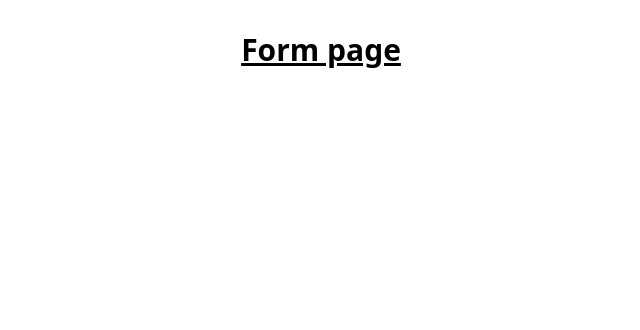
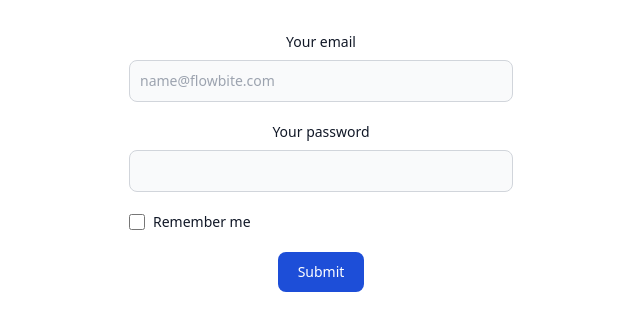
Before and after one commit to Asim-7/react-concepts, a React (Vite) app: page /form in a window 1280 px wide. Shown: the top 330 px of the page, without its empty margins (319-959 px from the left). Built offline with nearby package versions, Linux system fonts and the light colour scheme.

Commit message:
Form added

```diff
--- a/src/pages/Form.jsx
+++ b/src/pages/Form.jsx
@@ -1,7 +1,76 @@
-import React from "react";
+import React, { useState } from "react";
 
 function Form() {
-  return <h1 className="text-3xl font-bold underline">Form page</h1>;
+  const [user, setUser] = useState({ email: "", password: "" });
+  console.log(user);
+
+  const handleChange = (e) => {
+    setUser((prev) => ({
+      ...prev,
+      [e.target.name]: e.target.value,
+    }));
+  };
+
+  return (
+    <form class="max-w-sm mx-auto">
+      <div class="mb-5">
+        <label
+          for="email"
+          class="block mb-2 text-sm font-medium text-gray-900 dark:text-white"
+        >
+          Your email
+        </label>
+        <input
+          type="email"
+          id="email"
+          name="email"
+          class="bg-gray-50 border border-gray-300 text-gray-900 text-sm rounded-lg focus:ring-blue-500 focus:border-blue-500 block w-full p-2.5 dark:bg-gray-700 dark:border-gray-600 dark:placeholder-gray-400 dark:text-white dark:focus:ring-blue-500 dark:focus:border-blue-500"
+          placeholder="name@flowbite.com"
+          onChange={handleChange}
+          required
+        />
+      </div>
+      <div class="mb-5">
+        <label
+          for="password"
+          class="block mb-2 text-sm font-medium text-gray-900 dark:text-white"
+        >
+          Your password
+        </label>
+        <input
+          type="password"
+          id="password"
+          name="password"
+          class="bg-gray-50 border border-gray-300 text-gray-900 text-sm rounded-lg focus:ring-blue-500 focus:border-blue-500 block w-full p-2.5 dark:bg-gray-700 dark:border-gray-600 dark:placeholder-gray-400 dark:text-white dark:focus:ring-blue-500 dark:focus:border-blue-500"
+          onChange={handleChange}
+          required
+        />
+      </div>
+      <div class="flex items-start mb-5">
+        <div class="flex items-center h-5">
+          <input
+            id="remember"
+            type="checkbox"
+            value=""
+            class="w-4 h-4 border border-gray-300 rounded bg-gray-50 focus:ring-3 focus:ring-blue-300 dark:bg-gray-700 dark:border-gray-600 dark:focus:ring-blue-600 dark:ring-offset-gray-800 dark:focus:ring-offset-gray-800"
+            required
+          />
+        </div>
+        <label
+          for="remember"
+          class="ms-2 text-sm font-medium text-gray-900 dark:text-gray-300"
+        >
+          Remember me
+        </label>
+      </div>
+      <button
+        type="submit"
+        class="text-white bg-blue-700 hover:bg-blue-800 focus:ring-4 focus:outline-none focus:ring-blue-300 font-medium rounded-lg text-sm w-full sm:w-auto px-5 py-2.5 text-center dark:bg-blue-600 dark:hover:bg-blue-700 dark:focus:ring-blue-800"
+      >
+        Submit
+      </button>
+    </form>
+  );
 }
 
 export default Form;
```
